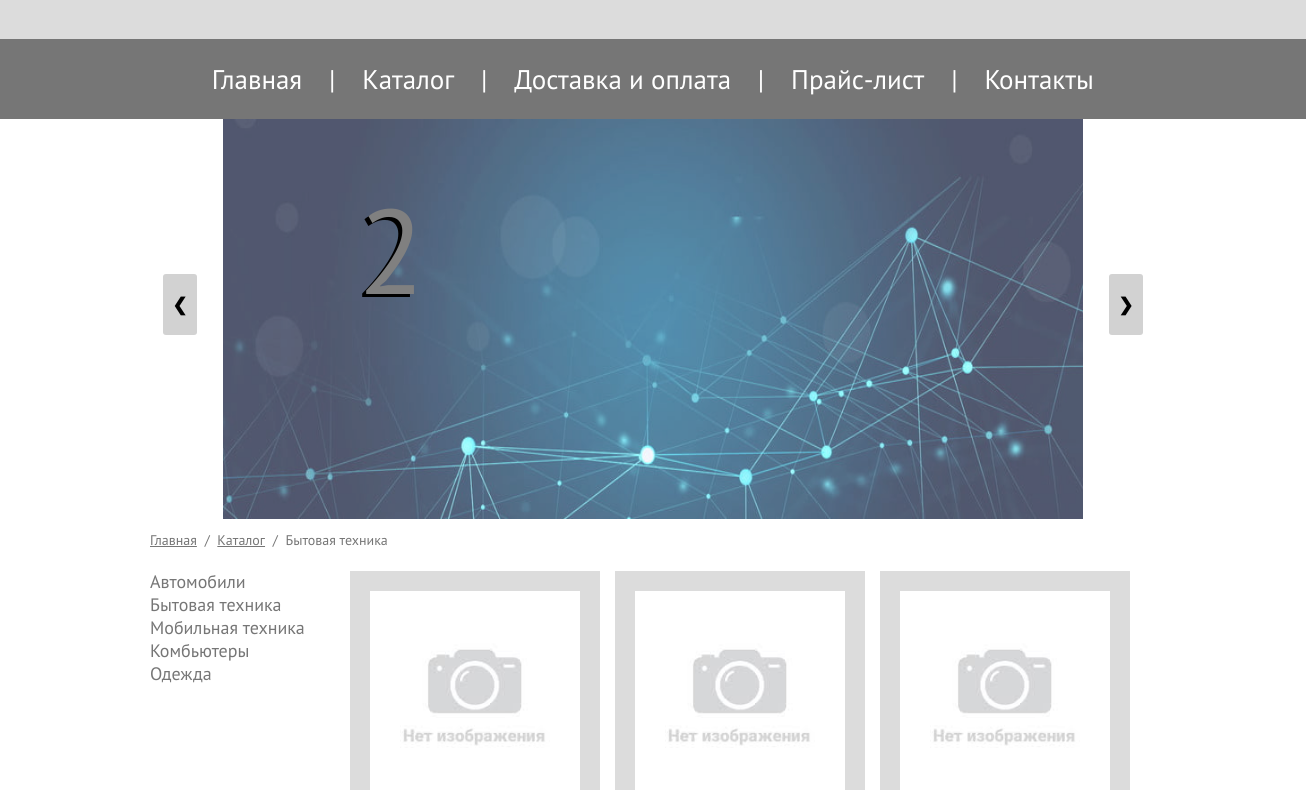
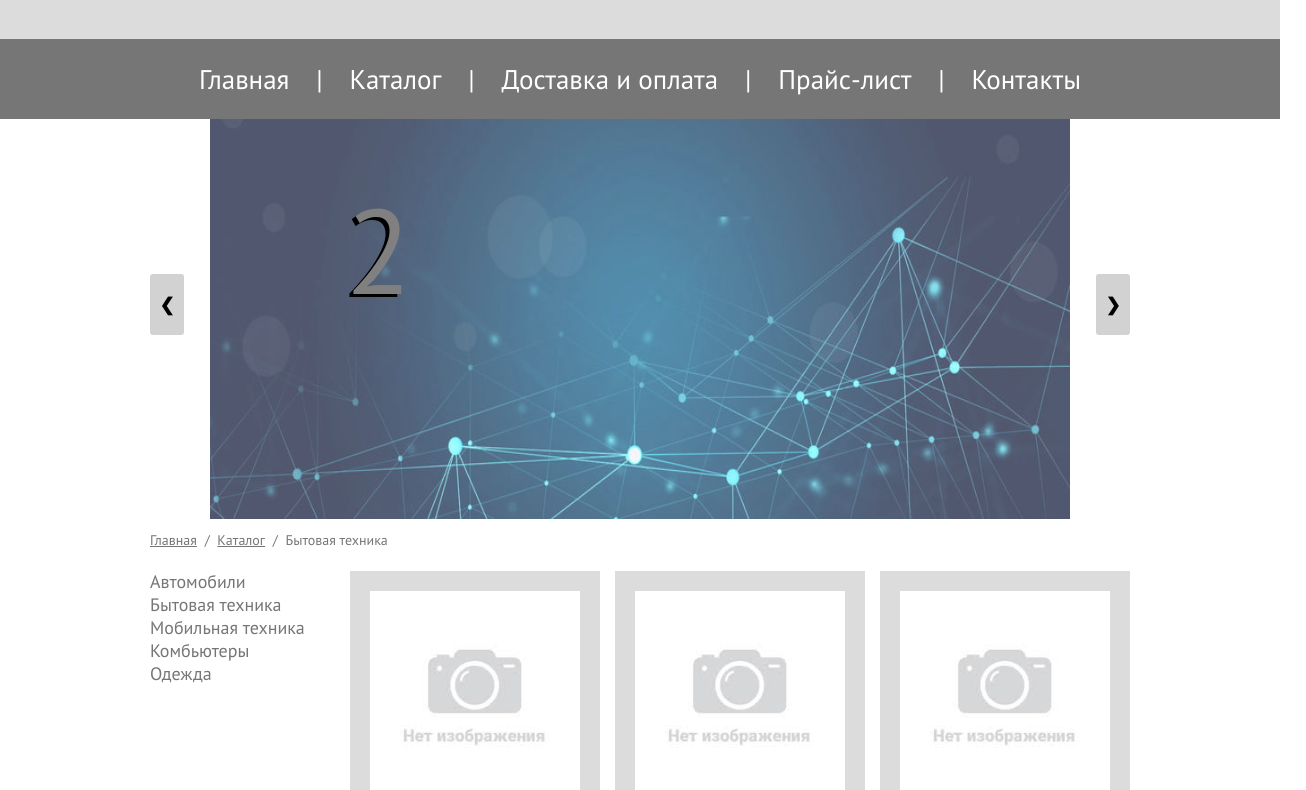
Before and after one commit to DenisShevtsov/SiteLayout, a plain HTML site: page index.html in a window 1280 px wide. Shown: the part 191-981 px from the top of the page, 1306 px wide, since content can reach past the window. Drawn offline with nearby package versions, Linux system fonts and the light colour scheme.

Commit message:
Update stylesheet.css

```diff
--- a/stylesheet.css
+++ b/stylesheet.css
@@ -31,7 +31,7 @@ ul {
 .slider,
 .center-block {
     position: relative;
-    width: 102%;
+    min-width: min-content;
 }
 
 .in-content, .breadcrumb, .content-block{
```
